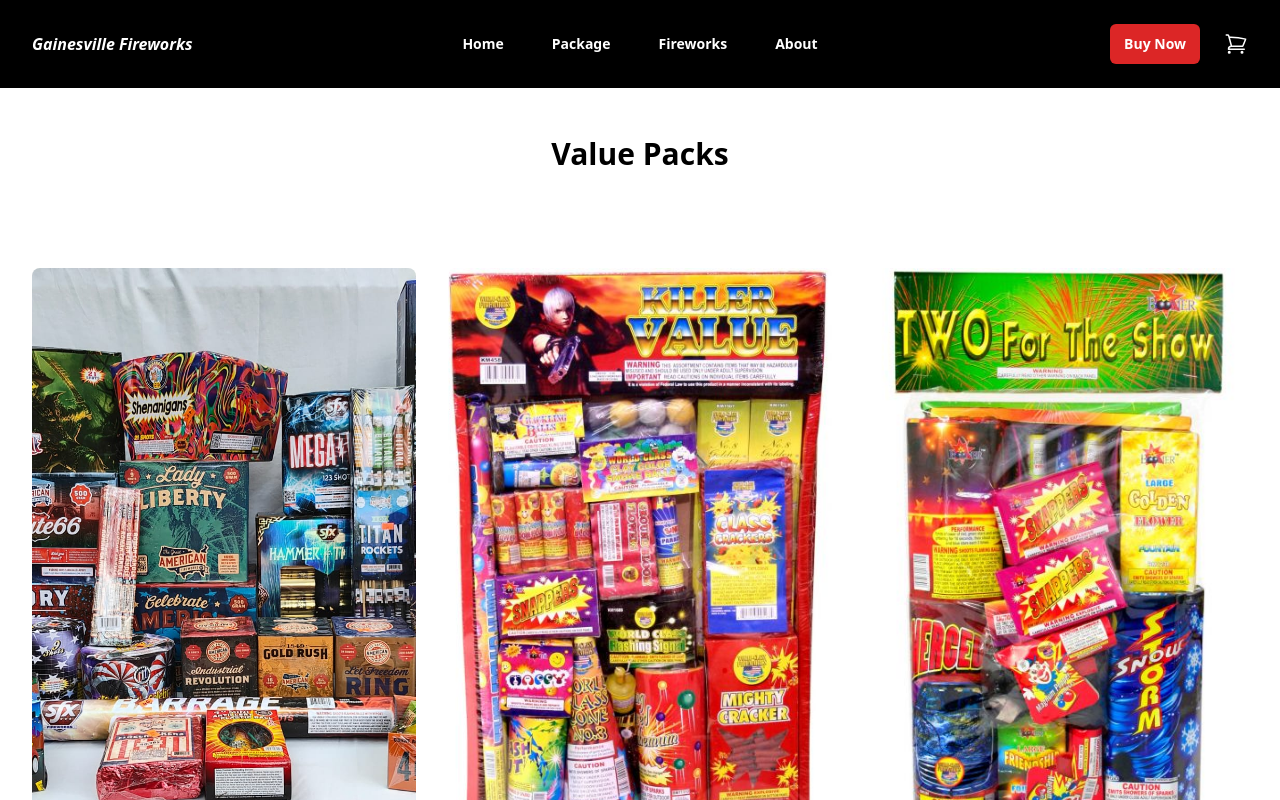
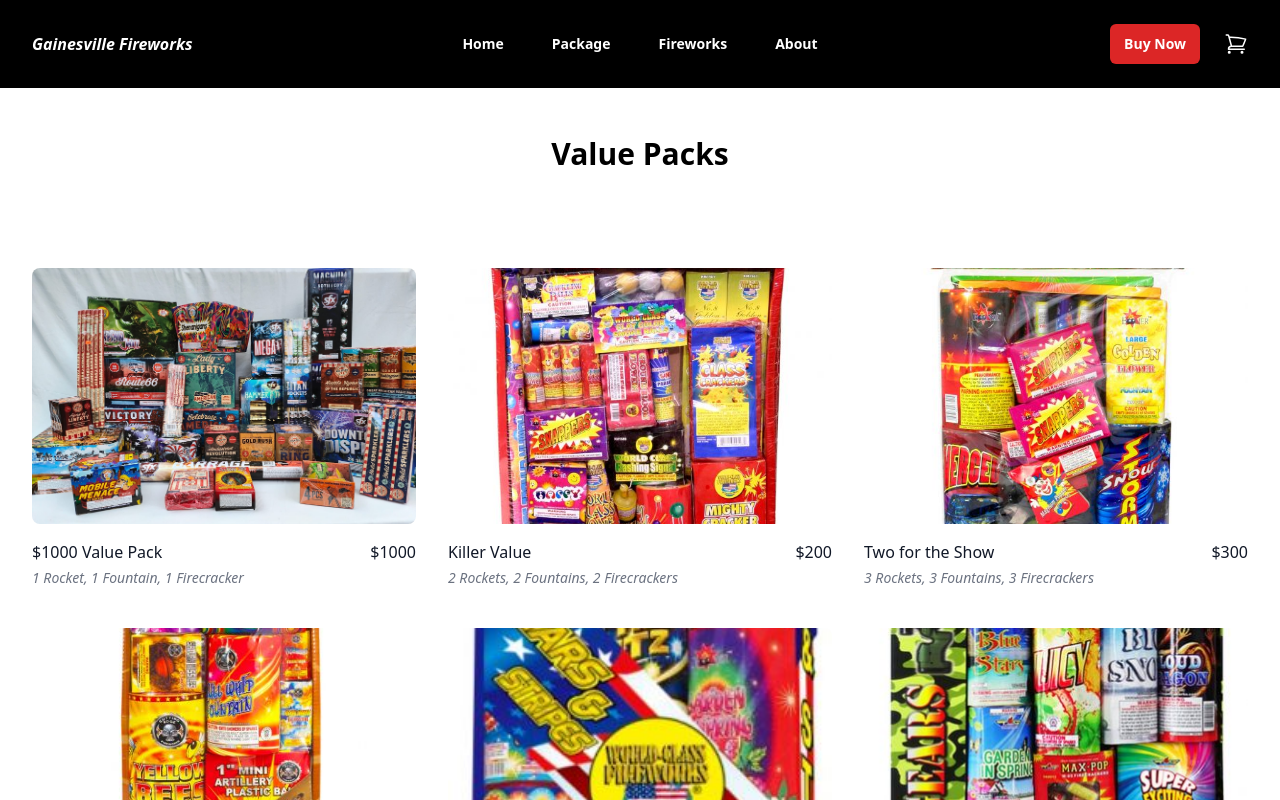
Before and after one commit to jessereevs/gainesville-fireworks, a Next.js app: page /packages in a window 1280 px wide. Shown: the top 800 px of the page. Built offline with nearby package versions, Linux system fonts and the light colour scheme.

Commit message:
Update Image Aspect Ratios

```diff
--- a/app/ui/packages/product_listing.tsx
+++ b/app/ui/packages/product_listing.tsx
@@ -13,7 +13,7 @@
 				<div className="grid grid-cols-1 gap-x-6 gap-y-10 sm:grid-cols-2 lg:grid-cols-3 xl:gap-x-8">
 					{Products.packages.map((product) => (
 					<a key={product.id} href={product.href} className="group">
-						<div className="aspect-h-1 aspect-w-1 w-full overflow-hidden rounded-lg sm:aspect-h-3 sm:aspect-w-2">
+						<div className="aspect-h-1 aspect-w-2 w-full overflow-hidden rounded-lg sm:aspect-h-2 sm:aspect-w-3">
 						<Image
 							src={product.image}
 							alt="Image of the firework package."
```
